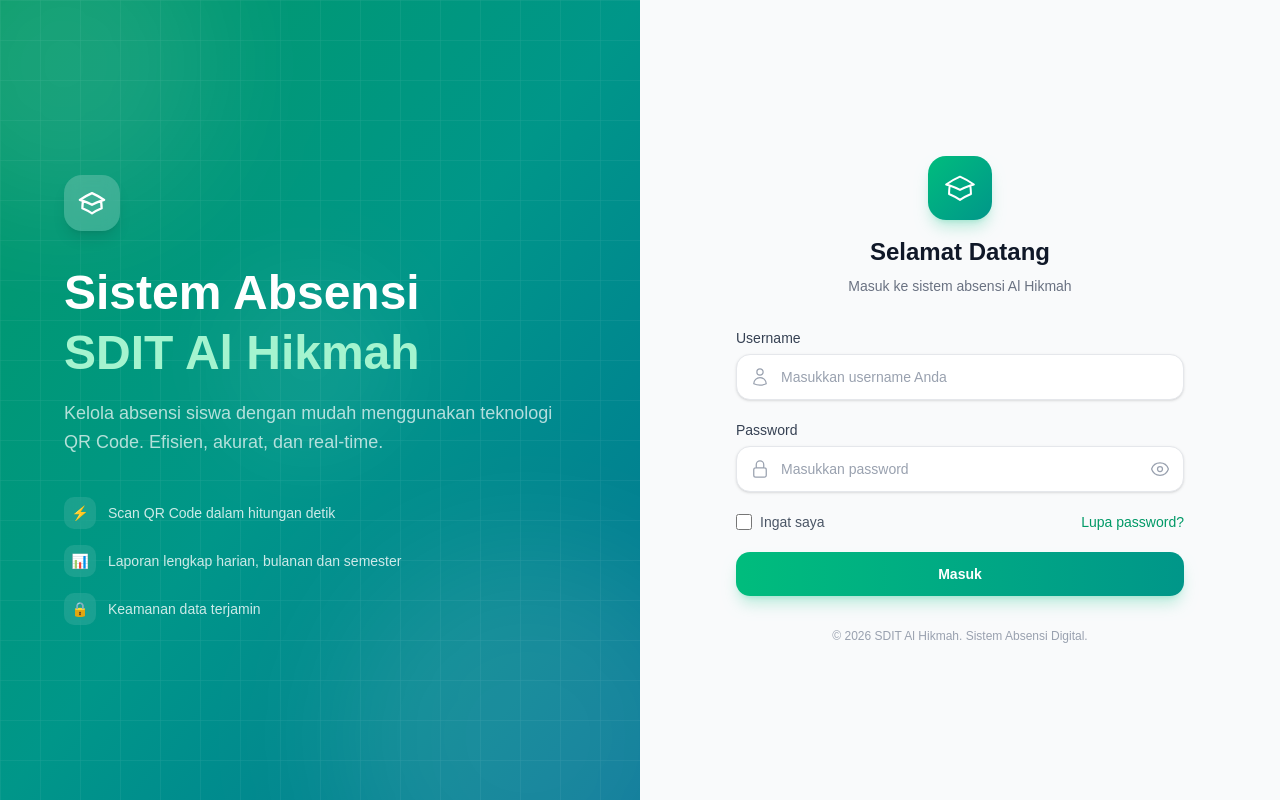
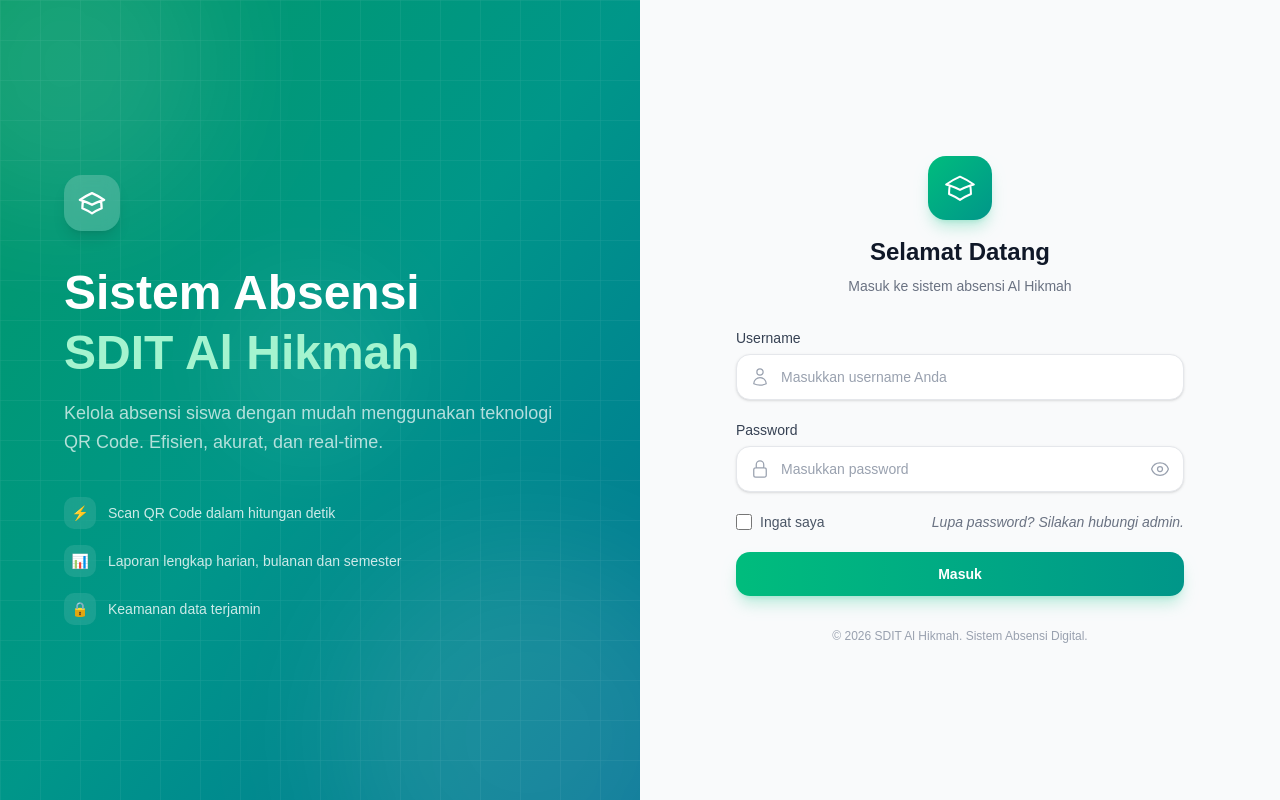
Before and after one commit to dwikikf/alhikmah-attendance-web, a React (Vite) app: page /login in a window 1280 px wide. Built offline with nearby package versions, Linux system fonts and the light colour scheme; no server answers.

Commit message:
feat: disable forgot password feature and replace with contact admin message

```diff
--- a/src/components/auth/LoginForm.tsx
+++ b/src/components/auth/LoginForm.tsx
@@ -347,7 +347,7 @@ export default function LoginForm({
             </span>
           </label>
 
-          {onForgotPassword && (
+          {/* {onForgotPassword && (
             <button
               type="button"
               onClick={onForgotPassword}
@@ -357,7 +357,10 @@ export default function LoginForm({
             >
               Lupa password?
             </button>
-          )}
+          )} */}
+          <span className="text-sm text-gray-500 dark:text-gray-400 italic">
+            Lupa password? Silakan hubungi admin.
+          </span>
         </div>
 
         {/* Submit Button */}
```
